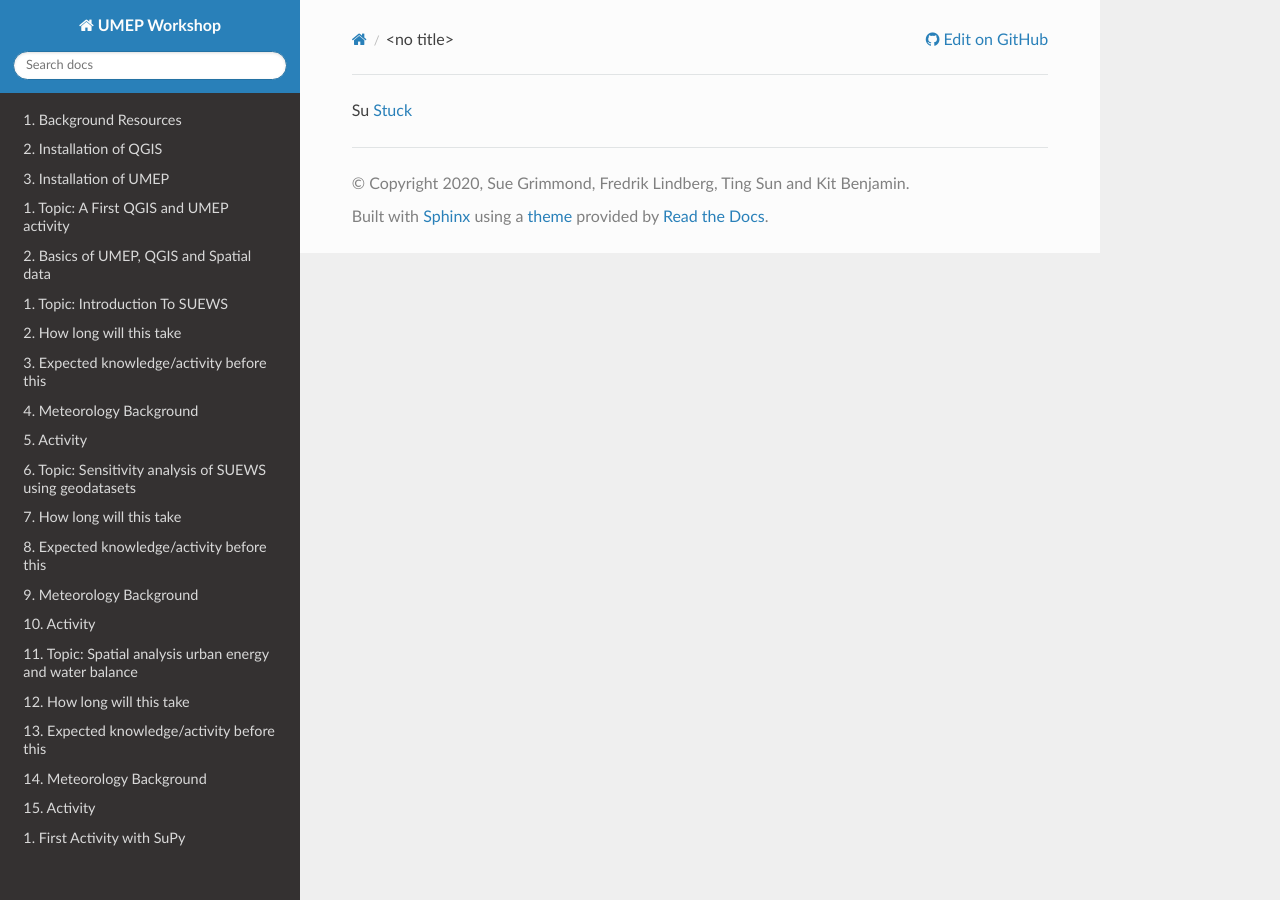
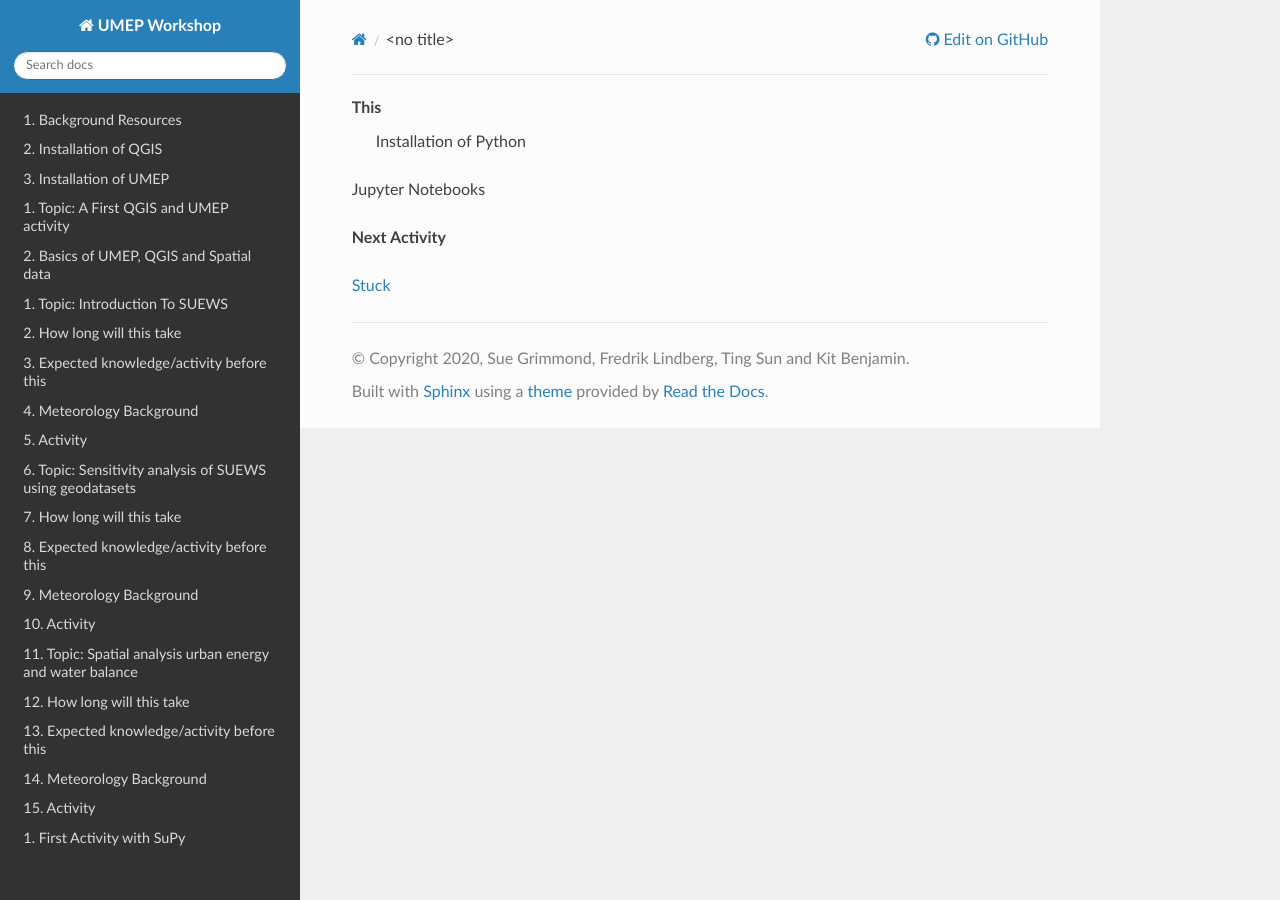
Before and after one commit to Urban-Meteorology-Reading/UMEP-Workshop, a Sphinx documentation site: the page built from source/Introduction-To-SuPY.rst, in a window 1280 px wide. Built offline with Sphinx 7.4.7 and the Read the Docs theme 2.0.0, drawn with Linux system fonts in a browser that asks for light colours; pages that are not in the unit, such as notebooks, are missing from menus.

Commit message:
Update Introduction-To-SuPY.rst

```diff
--- a/source/Introduction-To-SuPY.rst
+++ b/source/Introduction-To-SuPY.rst
@@ -1,2 +1,8 @@
-Su
+This
+ Installation of Python
+-  Jupyter Notebooks
+
+
+**Next Activity**
+
 `Stuck <https://github.com/Urban-Meteorology-Reading/UMEP-Workshop.io/wiki/Stuck%3F>`__
```
